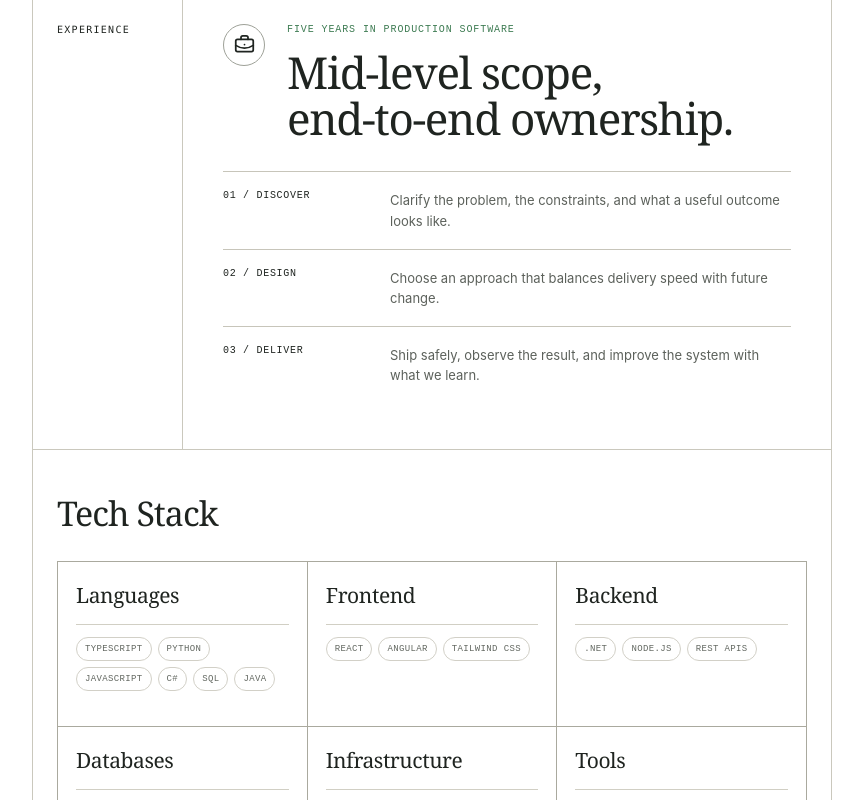
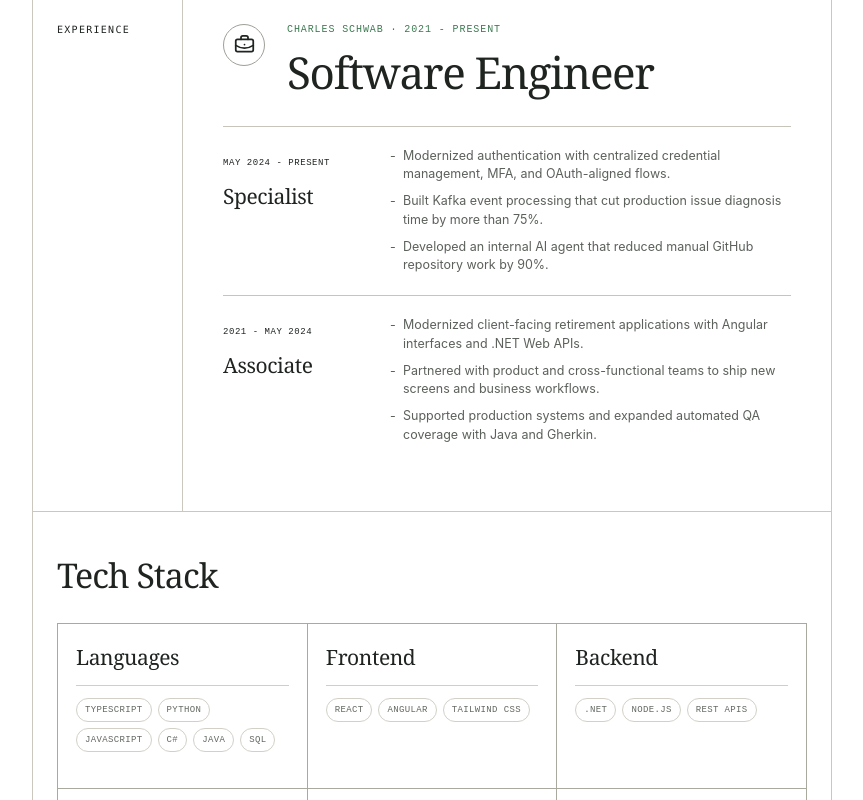
Before and after one commit to timwong101/my-portfolio, a React (Vite) app: page / in a window 1280 px wide. Shown: the part 1480-2280 px from the top of the page, without its empty margins (208-1071 px from the left). Built offline with nearby package versions, Linux system fonts and the light colour scheme.

Commit message:
Add resume experience to portfolio

```diff
--- a/src/App.tsx
+++ b/src/App.tsx
@@ -28,7 +28,7 @@ const projects = [
 const techStack = [
   {
     title: 'Languages',
-    items: ['TypeScript', 'Python', 'JavaScript', 'C#', 'SQL', 'Java'],
+    items: ['TypeScript', 'Python', 'JavaScript', 'C#', 'Java', 'SQL'],
   },
   {
     title: 'Frontend',
@@ -49,6 +49,27 @@ const techStack = [
   {
     title: 'Tools',
     items: ['Git', 'GitHub', 'GitHub Copilot', 'Codex', 'Postman', 'Splunk', 'Figma'],
+  },
+];
+
+const experience = [
+  {
+    period: 'May 2024 - Present',
+    role: 'Specialist',
+    highlights: [
+      'Modernized authentication with centralized credential management, MFA, and OAuth-aligned flows.',
+      'Built Kafka event processing that cut production issue diagnosis time by more than 75%.',
+      'Developed an internal AI agent that reduced manual GitHub repository work by 90%.',
+    ],
+  },
+  {
+    period: '2021 - May 2024',
+    role: 'Associate',
+    highlights: [
+      'Modernized client-facing retirement applications with Angular interfaces and .NET Web APIs.',
+      'Partnered with product and cross-functional teams to ship new screens and business workflows.',
+      'Supported production systems and expanded automated QA coverage with Java and Gherkin.',
+    ],
   },
 ];
 
@@ -140,22 +161,21 @@ function App() {
             <div className="experience-heading">
               <div className="experience-icon"><BriefcaseBusiness size={21} /></div>
               <div>
-                <p className="meta">Five years in production software</p>
-                <h2 id="experience-title">Mid-level scope,<br />end-to-end ownership.</h2>
+                <p className="meta">Charles Schwab · 2021 - Present</p>
+                <h2 id="experience-title">Software Engineer</h2>
               </div>
             </div>
-            <div className="experience-row">
-              <span>01 / Discover</span>
-              <p>Clarify the problem, the constraints, and what a useful outcome looks like.</p>
-            </div>
-            <div className="experience-row">
-              <span>02 / Design</span>
-              <p>Choose an approach that balances delivery speed with future change.</p>
-            </div>
-            <div className="experience-row">
-              <span>03 / Deliver</span>
-              <p>Ship safely, observe the result, and improve the system with what we learn.</p>
-            </div>
+            {experience.map(({ period, role, highlights }) => (
+              <div className="experience-row" key={role}>
+                <div className="experience-role">
+                  <span>{period}</span>
+                  <h3>{role}</h3>
+                </div>
+                <ul>
+                  {highlights.map((highlight) => <li key={highlight}>{highlight}</li>)}
+                </ul>
+              </div>
+            ))}
           </div>
         </section>
 
--- a/src/index.css
+++ b/src/index.css
@@ -73,9 +73,13 @@ h2 { margin: 0; font-family: Georgia, serif; font-size: 34px; font-weight: 400;
 .experience-icon { display: grid; place-items: center; width: 42px; height: 42px; border: 1px solid #9ea198; border-radius: 50%; }
 .meta { margin: 0 0 15px; color: #3d7b52; font: 10px ui-monospace, monospace; text-transform: uppercase; letter-spacing: .09em; }
 .experience-heading h2 { font-size: clamp(30px, 3.6vw, 44px); line-height: 1.04; }
-.experience-row { display: grid; grid-template-columns: 145px 1fr; gap: 22px; padding: 18px 0; border-top: 1px solid #c7c5ba; }
-.experience-row span { font: 10px ui-monospace, monospace; text-transform: uppercase; letter-spacing: .07em; }
-.experience-row p { max-width: 600px; margin: 0; color: #5c615b; font-size: 13px; line-height: 1.55; }
+.experience-row { display: grid; grid-template-columns: 145px 1fr; gap: 22px; padding: 20px 0; border-top: 1px solid #c7c5ba; }
+.experience-role span { font: 9px ui-monospace, monospace; text-transform: uppercase; letter-spacing: .06em; }
+.experience-role h3 { margin: 10px 0 0; font-family: Georgia, serif; font-size: 21px; font-weight: 400; letter-spacing: -.02em; }
+.experience-row ul { list-style: none; margin: 0; padding: 0; color: #5c615b; font-size: 12.5px; line-height: 1.5; }
+.experience-row li { position: relative; padding-left: 13px; }
+.experience-row li + li { margin-top: 8px; }
+.experience-row li::before { content: '-'; position: absolute; left: 0; }
 
 .stack-section { padding: 38px 24px 46px; }
 .stack-heading { margin-bottom: 22px; }
```
